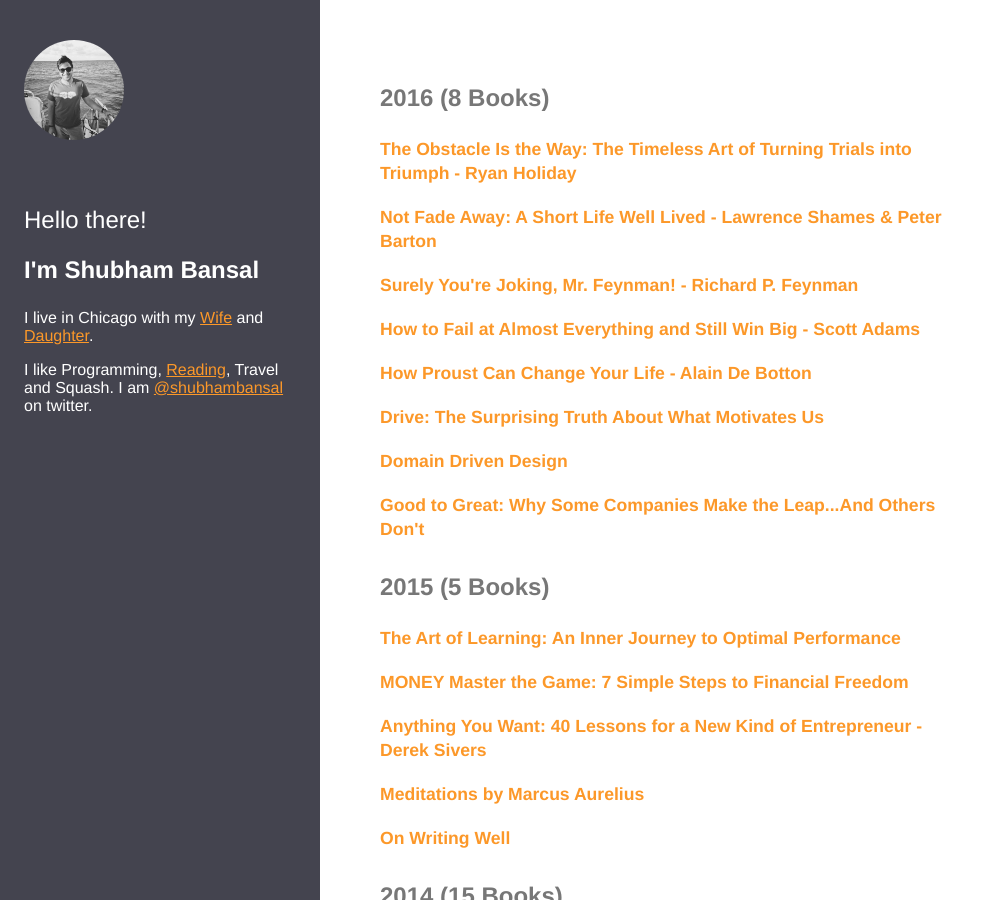
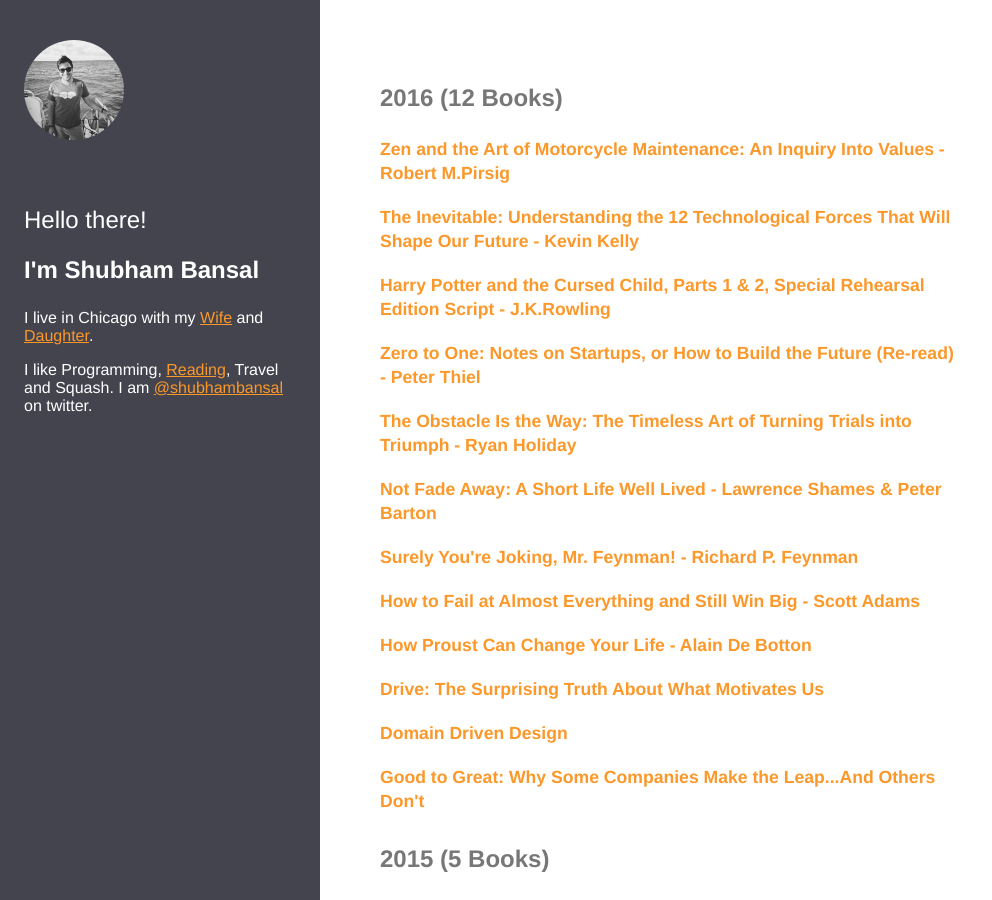
Before and after one commit to sbansal/sbansal-personal-website, a Jekyll site: the page built from reading.md, in a window 1280 px wide and 900 px high. Shown: the whole window, without its empty margins (0-992 px from the left). Built offline with Jekyll 4.4.1, drawn with Linux system fonts in a browser that asks for light colours.

Commit message:
updated the reading list

```diff
--- a/reading.md
+++ b/reading.md
@@ -4,8 +4,28 @@ title: Books
 ---
 
 <section class="book-list">
-  <h1 class="date-header">2016 (8 Books)</h1>
+  <h1 class="date-header">2016 (12 Books)</h1>
   <ul class="books">
+	  <li>
+		  <a href="https://www.amazon.com/Zen-Art-Motorcycle-Maintenance-Inquiry-ebook/dp/B0026772N8" target="_blank">
+				Zen and the Art of Motorcycle Maintenance: An Inquiry Into Values - Robert M.Pirsig
+		  </a>
+	  </li>
+	  <li>
+		  <a href="https://www.amazon.com/Inevitable-Understanding-Technological-Forces-Future/dp/B016JPTOUG" target="_blank">
+			  The Inevitable: Understanding the 12 Technological Forces That Will Shape Our Future - Kevin Kelly
+		  </a>
+	  </li>
+	  <li>
+		  <a href="https://www.amazon.com/Potter-Cursed-Special-Rehearsal-Script/dp/1338099132" target="_blank">
+			  Harry Potter and the Cursed Child, Parts 1 & 2, Special Rehearsal Edition Script - J.K.Rowling
+		  </a>
+	  </li>
+	  <li>
+		  <a href="http://www.amazon.com/Zero-One-Notes-Start-Future-ebook/dp/B00J6YBOFQ/" target="_blank">
+			  Zero to One: Notes on Startups, or How to Build the Future (Re-read) - Peter Thiel
+		  </a>
+	  </li>
     <li>
       <a href="http://www.amazon.com/Surely-Feynman-Adventures-Curious-Character/dp/0393316041" target="_blank">
         The Obstacle Is the Way: The Timeless Art of Turning Trials into Triumph - Ryan Holiday
```
